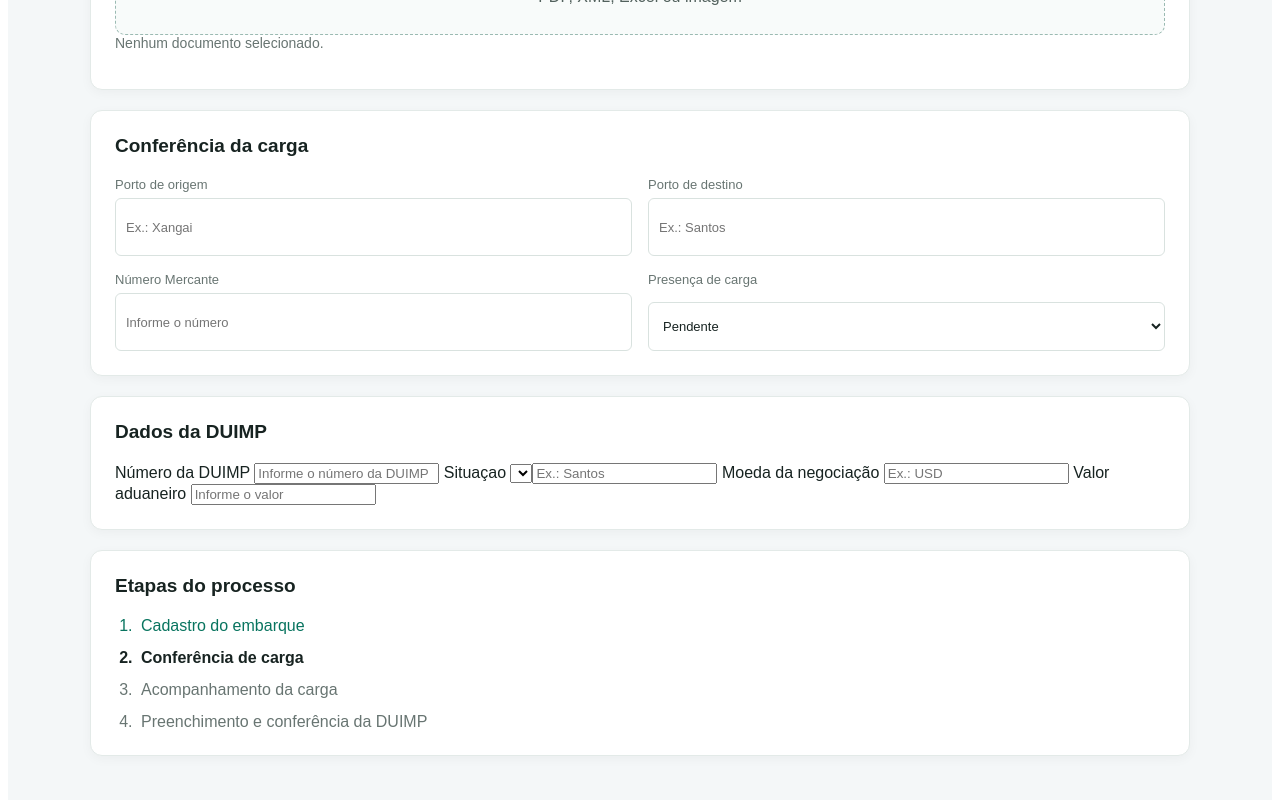
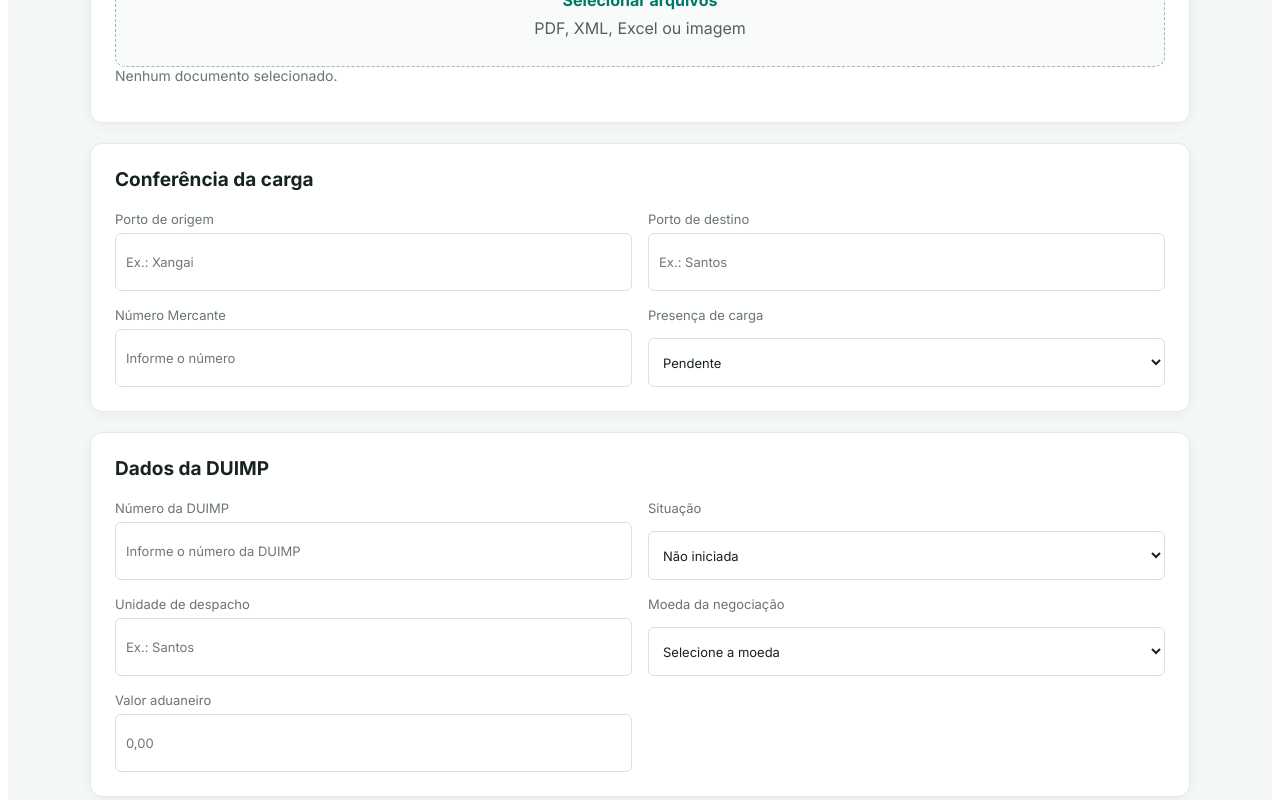
Before and after one commit to mviniciusps/atlas-comex-web, an Angular app: page /processos/IMP-2026-001 in a window 1280 px wide. Shown: the part 882-1682 px from the top of the page. Built offline with nearby package versions, Linux system fonts and the light colour scheme.

Commit message:
Aprimora telas de processos e detalhe

```diff
--- a/src/app/features/processos/pages/detalhe-processo/detalhe-processo.component.html
+++ b/src/app/features/processos/pages/detalhe-processo/detalhe-processo.component.html
@@ -153,58 +153,44 @@
   <section class="cartao" id="duimp">
     <h2>Dados da DUIMP</h2>
 
-    <div>
+    <div class="campos-carga">
       <label>
         Número da DUIMP
-        <input
-          type="text"
-          [(ngModel)]="processo.numeroDuimp"
-          (ngModelChange)="atualizarDadosDuimp()"
-          placeholder="Informe o número da DUIMP"
-          >
+        <input type="text" [(ngModel)]="processo.numeroDuimp" (ngModelChange)="atualizarDadosDuimp()"
+          placeholder="Informe o número da DUIMP" />
       </label>
 
       <label>
-        Situaçao
-        <select
-          [(ngModel)]="processo.situacaoDuimp"
-          (ngModelChange)="atualizarDadosDuimp()"
-        >
-          <option value="Não iniciada"></option>
-          <option value="Em preenchimento"></option>
-          <option value="Pronta para revisão"></option>
+        Situação
+        <select [(ngModel)]="processo.situacaoDuimp" (ngModelChange)="atualizarDadosDuimp()">
+          <option value="Não iniciada">Não iniciada</option>
+          <option value="Em preenchimento">Em preenchimento</option>
+          <option value="Pronta para revisão">Pronta para revisão</option>
         </select>
       </label>
 
       <label>
-        <input
-          type="text"
-          [(ngModel)]="processo.unidadeDespacho"
-          (ngModelChange)="atualizarDadosDuimp()"
-          placeholder="Ex.: Santos"
-        >
+        Unidade de despacho
+        <input type="text" [(ngModel)]="processo.unidadeDespacho" (ngModelChange)="atualizarDadosDuimp()"
+          placeholder="Ex.: Santos" />
       </label>
 
       <label>
         Moeda da negociação
-      <input
-        type="text"
-        [(ngModel)]="processo.moedaNegociacao"
-        (ngModelChange)="atualizarDadosDuimp()"
-        placeholder="Ex.: USD"
-      />
+        <select [(ngModel)]="processo.moedaNegociacao" (ngModelChange)="atualizarDadosDuimp()">
+          <option value="">Selecione a moeda</option>
+          <option value="USD">Dólar americano (USD)</option>
+          <option value="EUR">Euro (EUR)</option>
+          <option value="CNY">Yuan chinês (CNY)</option>
+          <option value="BRL">Real (BRL)</option>
+        </select>
       </label>
 
       <label>
         Valor aduaneiro
-      <input
-        type="text"
-        [(ngModel)]="processo.valorAduaneiro"
-        (ngModelChange)="atualizarDadosDuimp()"
-        placeholder="Informe o valor"
-      />
+        <input type="number" min="0" step="0.01" [(ngModel)]="processo.valorAduaneiro"
+          (ngModelChange)="atualizarDadosDuimp()" placeholder="0,00" />
       </label>
-
     </div>
   </section>
 
--- a/src/app/features/processos/pages/detalhe-processo/detalhe-processo.component.scss
+++ b/src/app/features/processos/pages/detalhe-processo/detalhe-processo.component.scss
@@ -3,7 +3,6 @@
     min-height: 100vh;
     background: #f4f7f8;
     color: #172321;
-    font-family: Arial, sans-serif;
 }
 
 .pagina {
--- a/src/app/features/processos/pages/lista-processos/lista-processos.component.scss
+++ b/src/app/features/processos/pages/lista-processos/lista-processos.component.scss
@@ -3,7 +3,6 @@
     min-height: 100vh;
     background: #f4f7f8;
     color: #172321;
-    font-family: Arial, sans-serif;
 }
 
 .pagina {
--- a/src/app/features/processos/pages/lista-processos/lista-processos.component.ts
+++ b/src/app/features/processos/pages/lista-processos/lista-processos.component.ts
@@ -65,7 +65,7 @@ export class ListaProcessosComponent {
         situacaoDuimp: 'Não iniciada',
         unidadeDespacho: '',
         moedaNegociacao: '',
-        valorAduaneiro: '',
+        valorAduaneiro: null,
       });
 
     this.cancelarFormulario();
--- a/src/app/features/processos/services/processos.service.ts
+++ b/src/app/features/processos/services/processos.service.ts
@@ -17,7 +17,7 @@ export interface Processo {
   situacaoDuimp: 'Não iniciada' | 'Em preenchimento' | 'Pronta para revisão';
   unidadeDespacho: string;
   moedaNegociacao: string;
-  valorAduaneiro: string;
+  valorAduaneiro: number | null;
 }
 
 @Injectable({
@@ -42,7 +42,7 @@ export class ProcessosService {
       situacaoDuimp: 'Não iniciada',
       unidadeDespacho: '',
       moedaNegociacao: '',
-      valorAduaneiro: '',
+      valorAduaneiro: null,
     },
     {
       numero: 'IMP-2026-002',
@@ -61,7 +61,7 @@ export class ProcessosService {
       situacaoDuimp: 'Não iniciada',
       unidadeDespacho: '',
       moedaNegociacao: '',
-      valorAduaneiro: '',
+      valorAduaneiro: null,
     },
     {
       numero: 'IMP-2026-003',
@@ -80,7 +80,7 @@ export class ProcessosService {
       situacaoDuimp: 'Não iniciada',
       unidadeDespacho: '',
       moedaNegociacao: '',
-      valorAduaneiro: '',
+      valorAduaneiro: null,
     },
   ];
 
--- a/src/styles.scss
+++ b/src/styles.scss
@@ -1 +1,6 @@
 /* You can add global styles to this file, and also import other style files */
+@import url('https://fonts.googleapis.com/css2?family=Inter:wght@400;500;600;700&display=swap');
+
+body {
+  font-family: 'Inter', sans-serif;
+}
```
Lines whose indentation alone changed are shown as unchanged.
